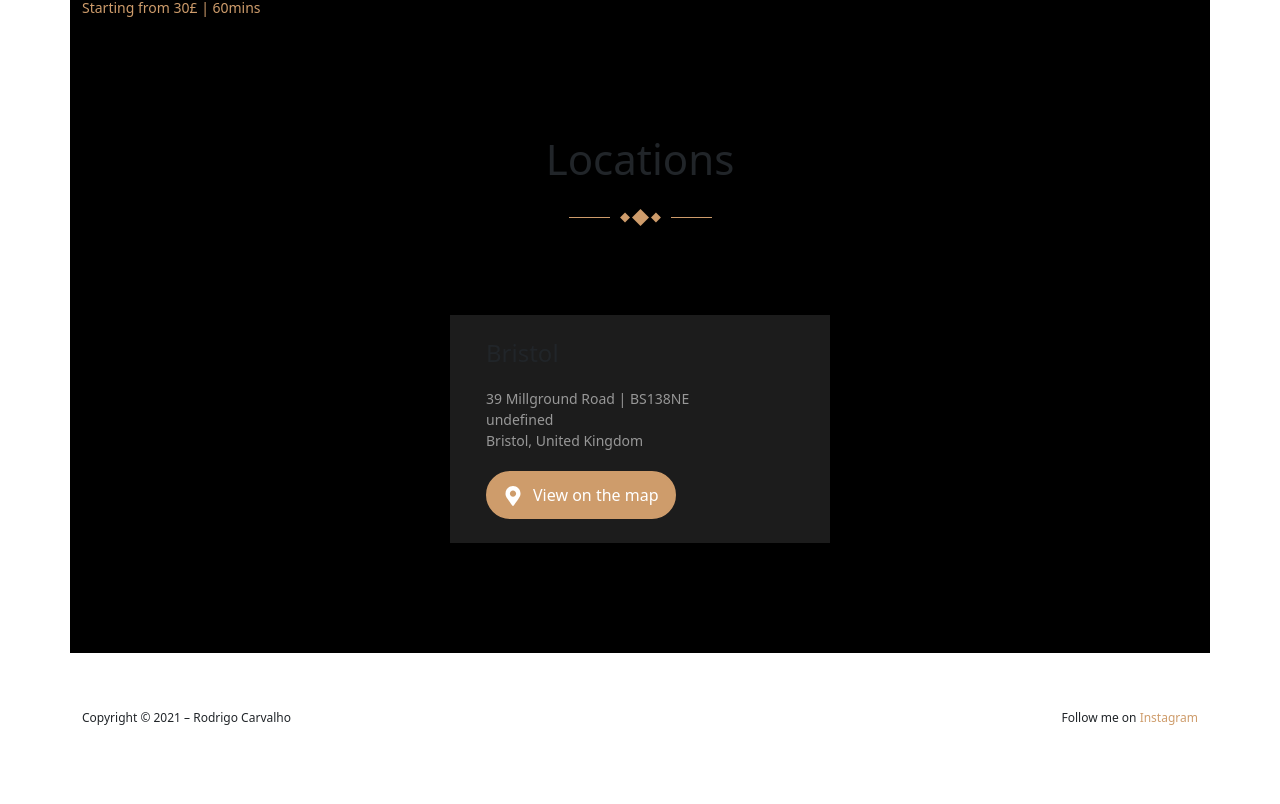
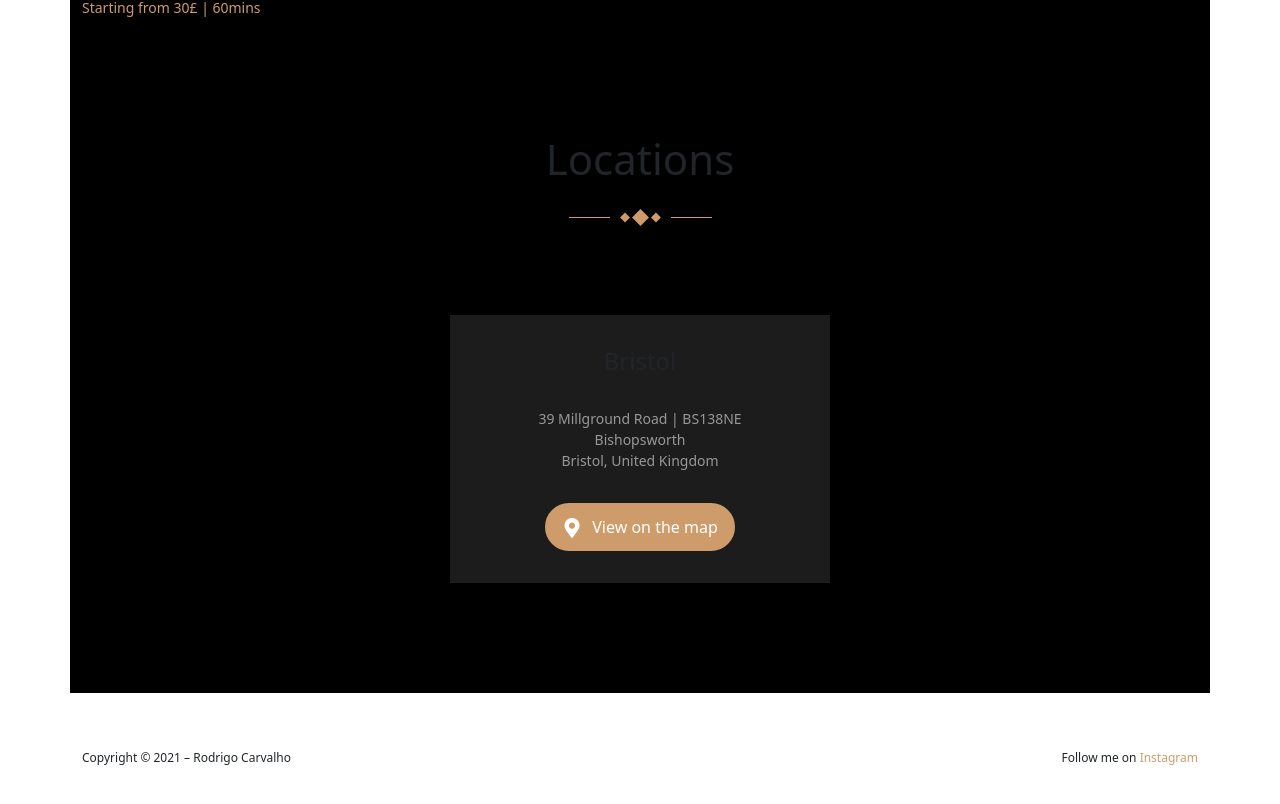
Before and after one commit to zero27barbering/sitezero27, a Next.js app: page / in a window 1280 px wide. Shown: the part 1853-2657 px from the top of the page. Built offline with nearby package versions, Linux system fonts and the light colour scheme.

Commit message:
minor adjustments to the location view

```diff
--- a/src/components/Locations/index.js
+++ b/src/components/Locations/index.js
@@ -9,10 +9,18 @@ const Container = styled.div`
   background-color: ${({theme}) => theme.colors.color3};
 
   & > div {
-    padding: 1.5rem;
+    padding: 2rem 1.5rem;
+    display: flex;
+    flex-direction: column;
+    align-items: center;
   }
   & section {
-    margin: 20px 0;
+    margin: 2rem 0;
+    text-align: center;
+  }
+  h4 {
+    text-align: center;
+    margin-bottom: 0;
   }
   small {
     color: #989898;
@@ -20,6 +28,7 @@ const Container = styled.div`
   }
   & button {
     padding: 10px 15px;
+    width: max-content;
   }
   & svg {
     height: 20px;
@@ -48,7 +57,7 @@ const location = locations.map((locations) => {
                 <h4>{ locations.city }</h4>
                 <section>
                     <small>{` ${locations.number} ${locations.address} | ${locations.postalCode} `}</small>
-                    <small>{` ${locations.district} `}</small>
+                    <small>{` ${locations.county} `}</small>
                     <small>{` ${locations.city}, ${locations.country} `}</small>
                 </section>
                 <Button onClick={ handleClick }>
--- a/src/components/ModalMap/index.js
+++ b/src/components/ModalMap/index.js
@@ -8,15 +8,11 @@ export default function ModalMap() {
             <div className="modal-dialog modal-dialog-centered modal-lg">
                 <div className="modal-content">
                     <div className="modal-header">
-                        <h5 className="modal-title" id="exampleModalLabel">Modal title</h5>
+                        <h5 className="modal-title" id="exampleModalLabel">View location</h5>
                         <button type="button" className="btn-close" data-bs-dismiss="modal" aria-label="Close" />
                     </div>
                     <div className="modal-body">
                         <MapEmbed />
-                    </div>
-                    <div className="modal-footer">
-                        <button type="button" className="btn btn-secondary" data-bs-dismiss="modal">Close</button>
-                        <button type="button" className="btn btn-primary">Save changes</button>
                     </div>
                 </div>
             </div>
```
Also changed, not shown: pages/_app.js (+6 -0 lines).
